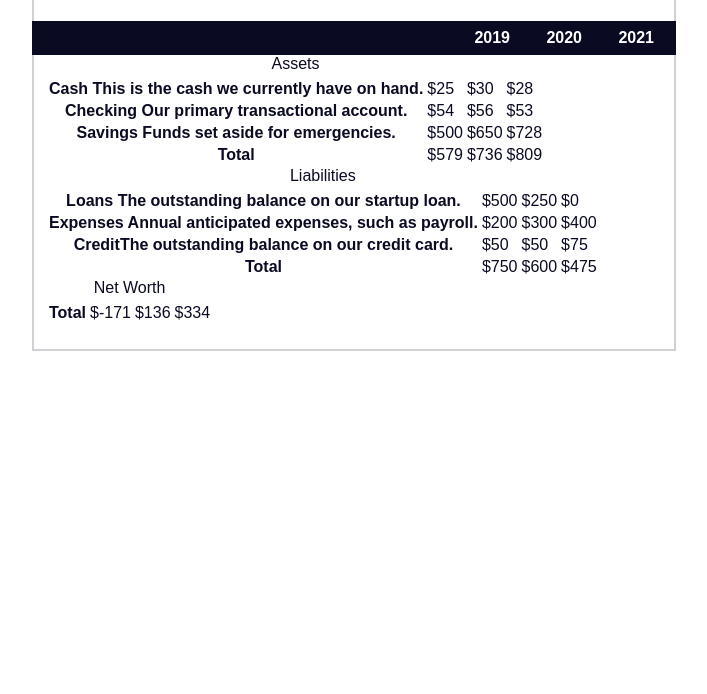
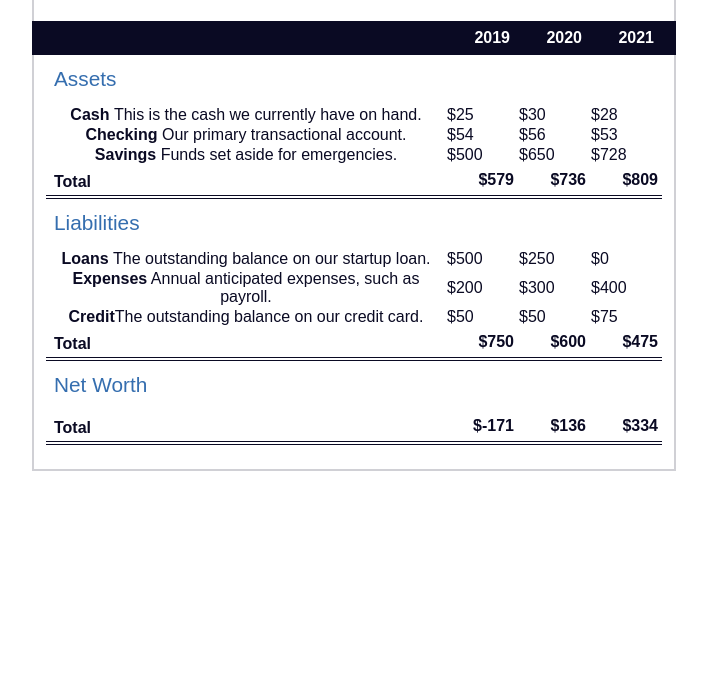
Before and after one commit to VHQueiroz/balance-sheet, a plain HTML site: page index.html in a window 1280 px wide. Shown: the part 106-800 px from the top of the page, without its empty margins (286-993 px from the left). Drawn offline with Linux system fonts and the light colour scheme.

Commit message:
positions and fonts

```diff
--- a/style.css
+++ b/style.css
@@ -67,3 +67,48 @@ section{
 .table-wrap{
   padding: 0 0.75rem 1.5rem 0.75rem;
 }
+
+span {
+  font-weight: normal;
+}
+
+table {
+  border-collapse: collapse;
+  border:0;
+  width:100%;
+  position: relative;
+  margin-top: 3rem;
+}
+
+table caption{
+  color: #356eaf;
+  font-size: 1.3em;
+  font-weight: normal;
+  position: absolute;
+  top:-2.25rem;
+  left: 0.5rem;
+}
+tbody td{
+  width: 100vw;
+  min-width: 4rem;
+  max-width: 4rem;
+}
+tbody th{
+  width: calc(100% - 12rem);
+}
+tr[class="total"]{
+  border-bottom: 4px double #0a0a23;
+  font-weight: bold;
+}
+
+tr[class="total"] th {
+  text-align: left;
+  padding: 0.5rem 0 0.25rem 0.5rem;
+}
+tr.total td{
+  text-align: right;
+  padding: 0 0.25rem;
+}
+tr.total td:nth-of-type(3){
+  padding: right;
+}
```
